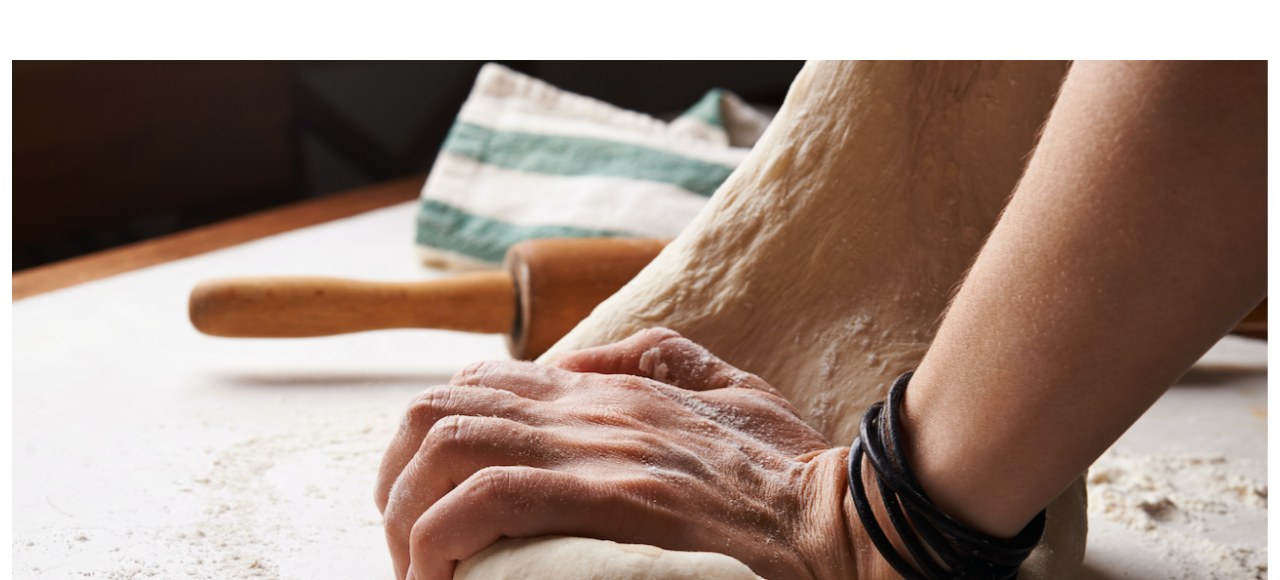
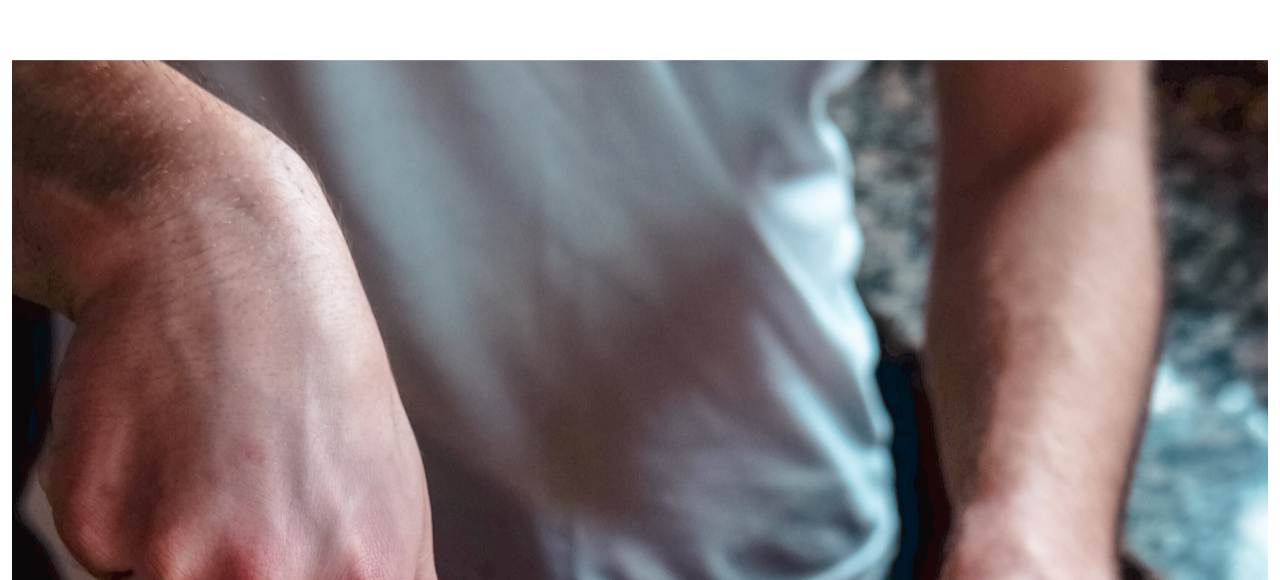
Before and after one commit to emilio0054/ottantotto, a React (Vite) app: page / in a window 1280 px wide. Shown: the part 7420-8000 px from the top of the page. Built offline with nearby package versions, Linux system fonts and the light colour scheme; a web font is replaced by a local one.

Commit message:
add carrousel arrows

```diff
--- a/src/components/Carousel/Carousel.jsx
+++ b/src/components/Carousel/Carousel.jsx
@@ -2,75 +2,71 @@ import "./carousel.css";
 
 export const Carousel = () => {
   return (
-    <div>
-      <div
-        id="carouselExampleControls"
-        class="carousel slide"
-        data-ride="carousel"
-      >
-        <div class="carousel-inner">
-          <div class="carousel-item active">
-            <img
-              class="carouselimg"
-              src="/assets/z pattern/01 La masa/masa2.png"
-              alt="masa2"
-            ></img>
-          </div>
-          <div class="carousel-item">
-            <img
-              class="carouselimg"
-              src="/assets/z pattern/02 El tomate/tomate2.jpg"
-              alt="tomate2"
-            ></img>
-          </div>
-          <div class="carousel-item">
-            <img
-              class="carouselimg"
-              src="/assets/z pattern/03 la mozzarella/lamuzza2.jpg"
-              alt="muzza3"
-            ></img>
-          </div>
-          <div class="carousel-item">
-            <img
-              class="carouselimg"
-              src="/assets/z pattern/04 Los ingredientes/ingredientes3.jpg"
-              alt="ingredientes3"
-            ></img>
-          </div>
-          <div class="carousel-item">
-            <img
-              class="carouselimg"
-              src="/assets/z pattern/04 Los ingredientes/ingredientes4.jpg"
-              alt="ingredientes4"
-            ></img>
-          </div>
-          <div class="carousel-item">
-            <img
-              class="carouselimg"
-              src="/assets/z pattern/01 La masa/masa1.png"
-              alt="masa1"
-            ></img>
-          </div>
+    <div id="carouselIndicators" className="carousel slide">
+      <div className="carousel-indicators">
+        <button
+          type="button"
+          data-bs-target="#carouselIndicators"
+          data-bs-slide-to="0"
+          className="active"
+          aria-current="true"
+          aria-label="Slide 1"
+        ></button>
+        <button
+          type="button"
+          data-bs-target="#carouselIndicators"
+          data-bs-slide-to="1"
+          aria-label="Slide 2"
+        ></button>
+        <button
+          type="button"
+          data-bs-target="#carouselIndicators"
+          data-bs-slide-to="2"
+          aria-label="Slide 3"
+        ></button>
+      </div>
+      <div className="carousel-inner">
+        <div className="carousel-item active">
+          <img
+            src="/assets/PIZZA BLANCA/pizzab2.jpg"
+            className="h-100 w-100"
+            alt="..."
+          />
+        </div>
+        <div className="carousel-item">
+          <img
+            src="/assets/PIZZA ROJA/pizza2.jpg"
+            className="h-100 w-100"
+            alt="..."
+          />
+        </div>
+        <div className="carousel-item">
+          <img
+            src="/assets/PIZZA ROJA/pizza5.jpg"
+            className="h-100 w-100"
+            alt="..."
+          />
         </div>
       </div>
       <button
-        class="carousel-control-prev"
+        className="carousel-control-prev"
         type="button"
-        data-bs-target="#carouselExample"
+        data-bs-target="#carouselIndicators"
         data-bs-slide="prev"
       >
-        <span class="carousel-control-prev-icon" aria-hidden="true"></span>
-        <span class="visually-hidden">Previous</span>
+        <span className="carousel-control-prev-icon" aria-hidden="true"></span>
+        <span className="visually-hidden">Previous</span>
       </button>
       <button
-        class="carousel-control-next"
+        className="carousel-control-next"
         type="button"
-        data-bs-target="#carouselExample"
+        data-bs-target="#carouselIndicators"
         data-bs-slide="next"
       >
-        <span class="carousel-control-next-icon" aria-hidden="true"></span>
-        <span class="visually-hidden">Next</span>
+        <span className="carousel-control-next-icon" aria-hidden="true"></span>
+        <span className="visually-hidden">Next</span>
       </button>
+
     </div>
   );
 };
```
Also changed, not shown: src/OttantottoApp.jsx (+2 -6 lines).
